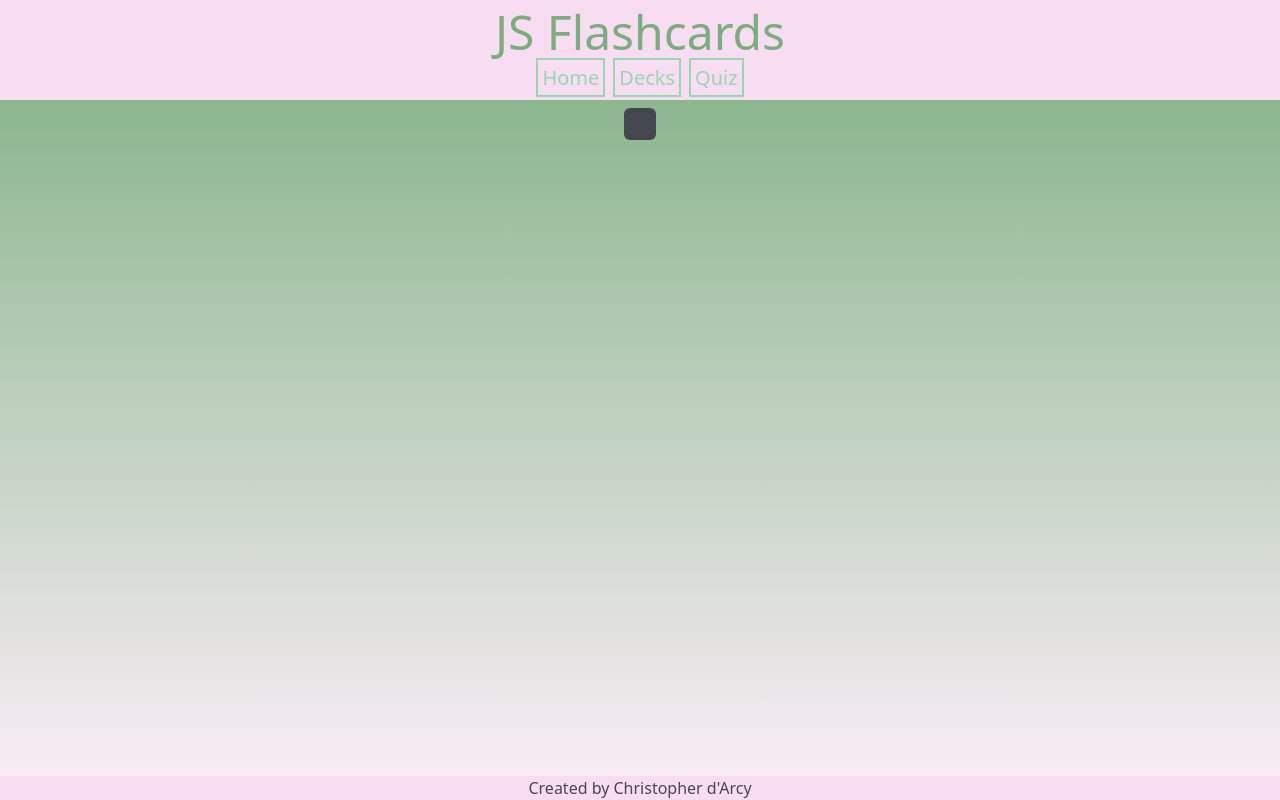
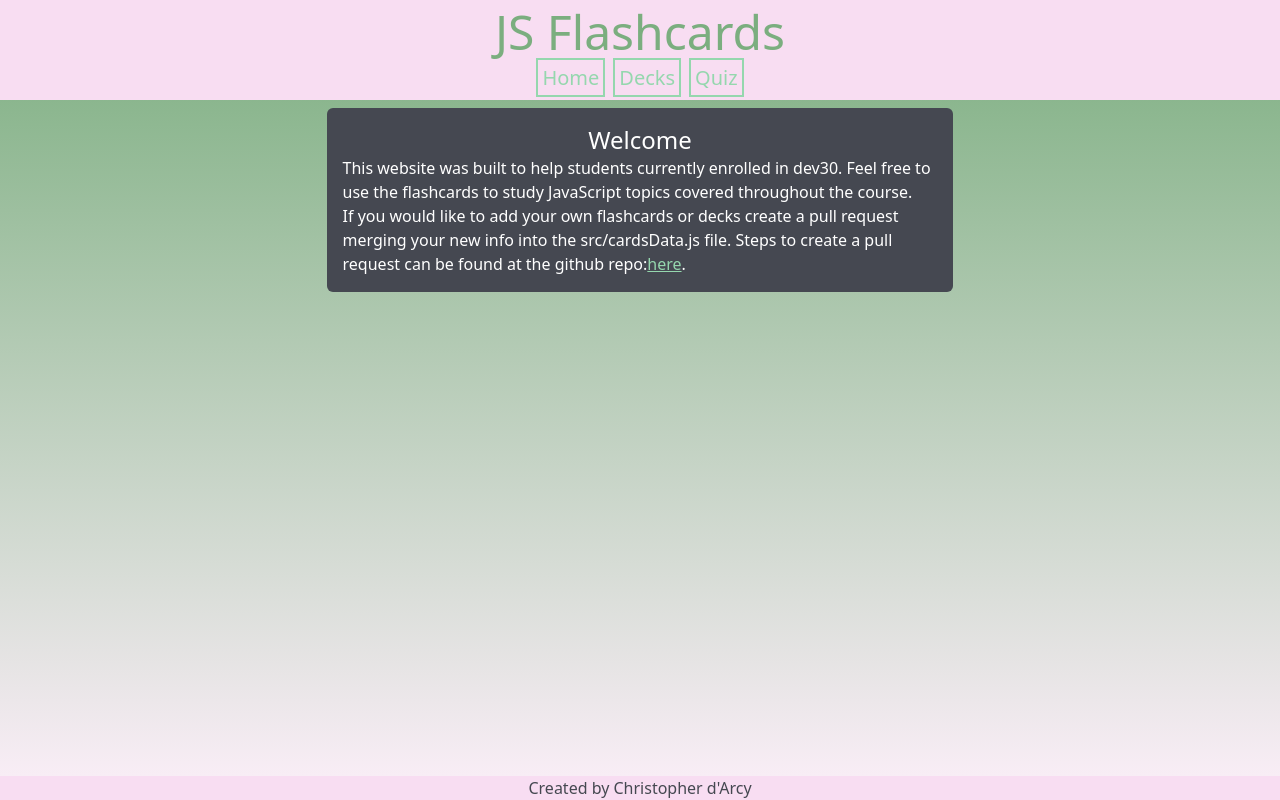
Before and after one commit to cmdarcy/js-flashcards, a React (Vite) app: page / in a window 1280 px wide. Built offline with nearby package versions, Linux system fonts and the light colour scheme.

Commit message:
add WelcomeInfo page

```diff
--- /dev/null
+++ b/src/Layout/WelcomeInfo.jsx
@@ -0,0 +1,29 @@
+import React from "react";
+
+function WelcomeInfo() {
+	return (
+		<>
+			<h2 className="text-white text-2xl">Welcome</h2>
+			<p className="text-white max-w-prose">
+				This website was built to help students currently enrolled in dev30.
+				Feel free to use the flashcards to study JavaScript topics covered
+				throughout the course.
+			</p>
+			<p className="text-white max-w-prose">
+				If you would like to add your own flashcards or decks create a pull
+				request merging your new info into the src/cardsData.js file. Steps to
+				create a pull request can be found at the github repo:
+				<a
+					className="text-celadon underline"
+					href="https://github.com/cmdarcy/js-flashcards"
+					target="_blank"
+				>
+					here
+				</a>
+				.
+			</p>
+		</>
+	);
+}
+
+export default WelcomeInfo;
--- a/src/main.jsx
+++ b/src/main.jsx
@@ -12,11 +12,13 @@ import MainLayout from "./Layout/MainLayout.jsx";
 import DecksPage from "./Layout/DecksPage.jsx";
 import DeckPage from "./Layout/DeckPage.jsx";
 import QuizPage from "./Layout/QuizPage.jsx";
+import WelcomeInfo from "./Layout/WelcomeInfo.jsx";
 
 const router = createBrowserRouter(
 	createRoutesFromElements(
 		<Route path="/" element={<MainLayout />}>
-			<Route path="decks" element={<DecksPage />}></Route>
+			<Route index element={<WelcomeInfo />} />
+			<Route path="decks" element={<DecksPage />} />
 			<Route path="decks/:deckTitle" element={<DeckPage />} />
 			<Route path="quiz" element={<QuizPage />} />
 		</Route>
```
